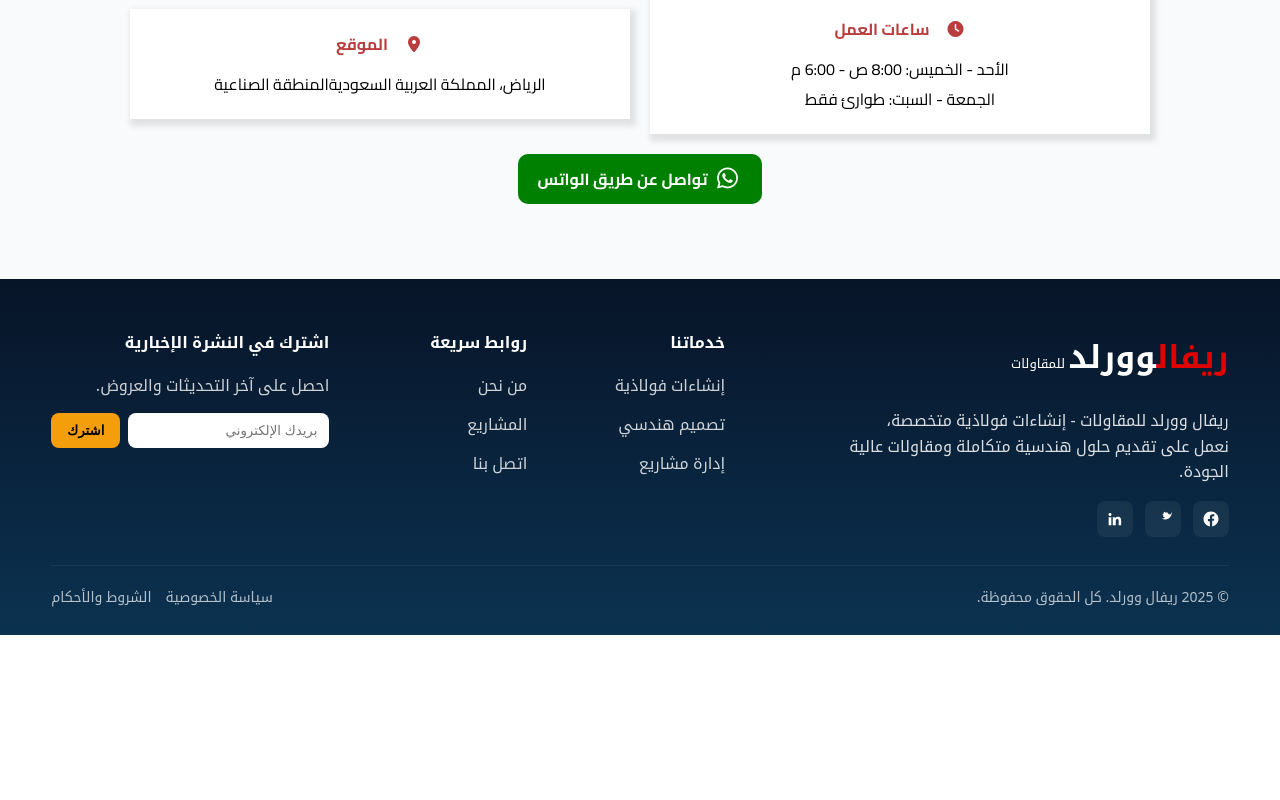
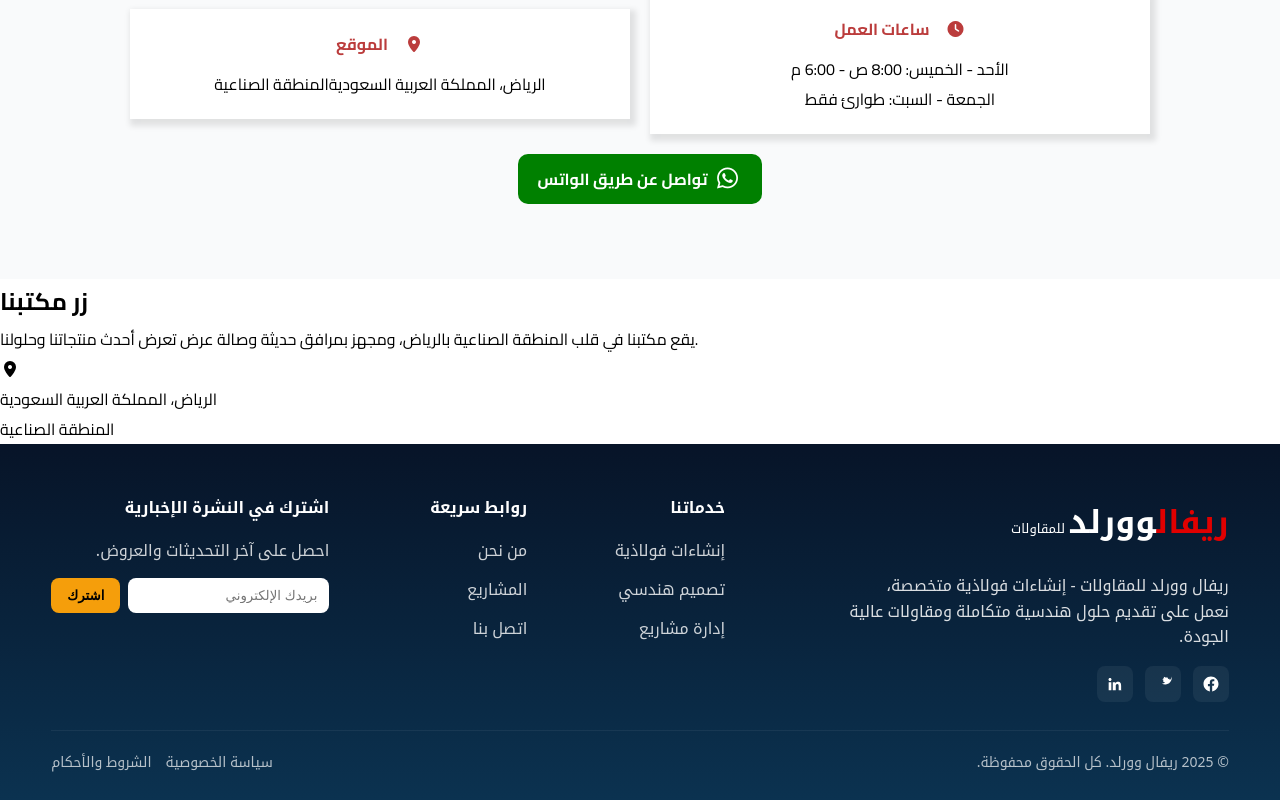
Before and after one commit to SHLcomp/reval-world, a React (Vite) app: page / in a window 1280 px wide. Shown: the part 5983-6783 px from the top of the page. Before the commit the page ends 6618 px from the top, so only its background shows below. Built offline with nearby package versions, Linux system fonts and the light colour scheme.

Commit message:
location page and minor fixes

```diff
--- a/src/App.css
+++ b/src/App.css
@@ -3,6 +3,7 @@
   margin: 0;
   box-sizing: border-box;
   scroll-behavior: smooth;
+
 }
 
 body {
--- a/src/components/location/Location.jsx
+++ b/src/components/location/Location.jsx
@@ -3,7 +3,15 @@
 export default function Location() {
   return (
    <div className="location">
-
+    <h2>زر مكتبنا</h2>
+    <p>يقع مكتبنا في قلب المنطقة الصناعية بالرياض، ومجهز بمرافق حديثة وصالة عرض تعرض أحدث منتجاتنا وحلولنا.</p>
+    <div className="location-cont">
+        <div className="location-info">
+            <i className="fa-solid fa-location-dot"></i>
+            <p>الرياض، المملكة العربية السعودية</p>
+            <p>المنطقة الصناعية</p>
+        </div>
+    </div>
    </div>
   )
 }
--- a/src/pages/Home.jsx
+++ b/src/pages/Home.jsx
@@ -9,6 +9,7 @@
 import ContactForm from '../components/contactForm/ContactForm';
 import ContactInfo from '../components/contactInfo/ContactInfo';
 import Footer from '../components/footer/Footer';
+import Location from '../components/location/Location';
 
 export const Home = () => {
   return (
@@ -22,6 +23,7 @@
         <Stats />
         <ContactForm />
         <ContactInfo />
+        <Location />
         <Footer />
     </div>
   )
```
